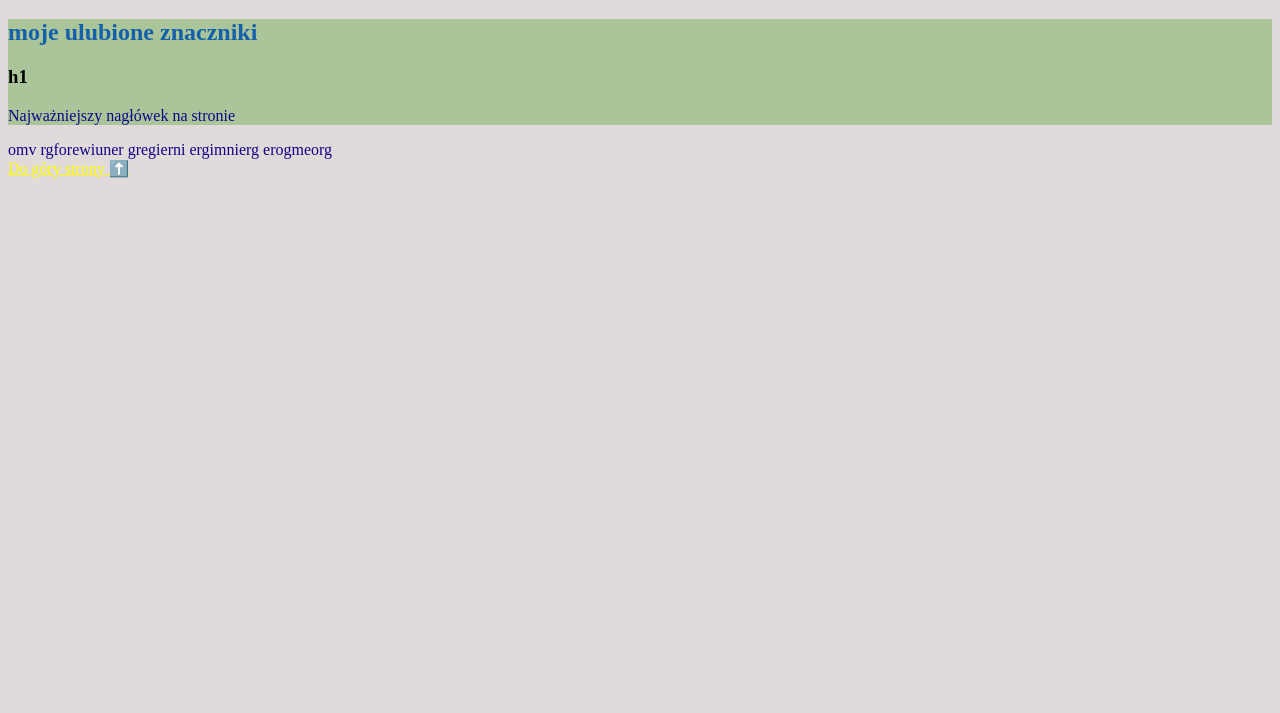
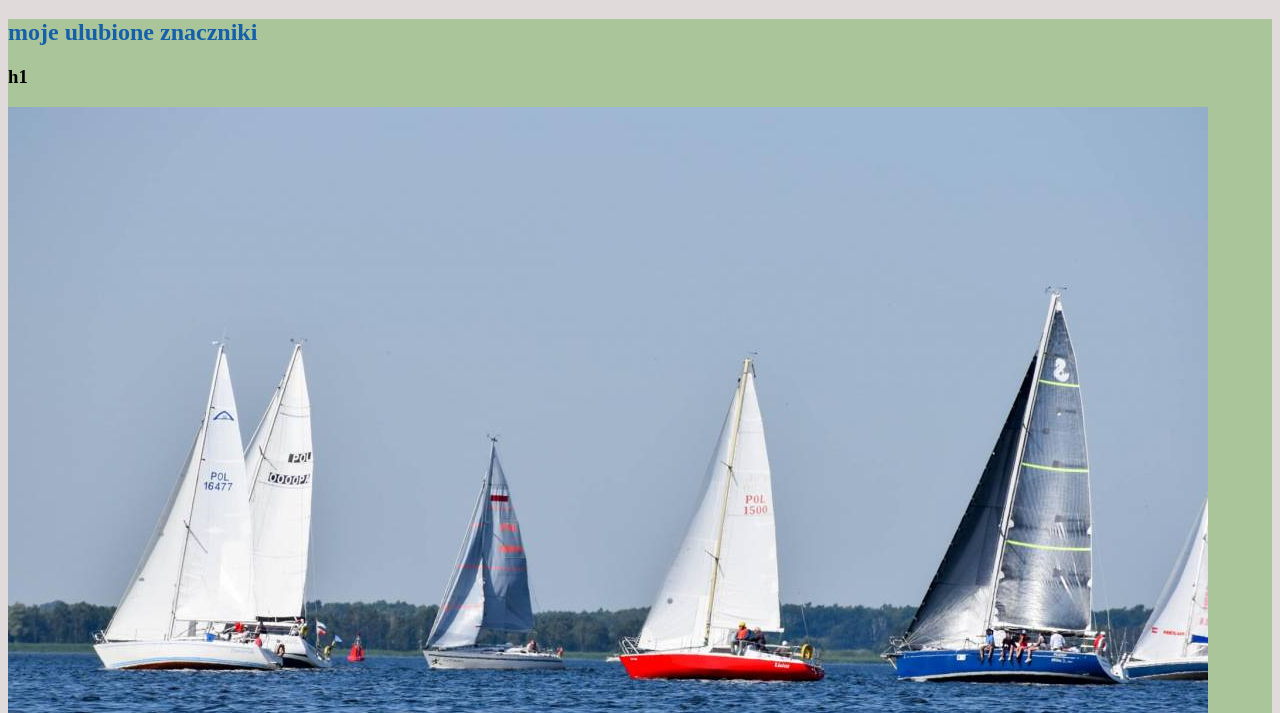
Before and after one commit to kroohy/homepage, a plain HTML site: page drugastrona.html in a window 1280 px wide. Shown: the part 87-800 px from the top of the page. Drawn offline with Linux system fonts and the light colour scheme.

Commit message:
homework 3

```diff
--- a/drugastrona.html
+++ b/drugastrona.html
@@ -21,6 +21,7 @@
         <h2>moje ulubione znaczniki</h2>
         <article>
           <h3>h1</h3>
+          <img src="regaty.jpg" alt="regaty" />
           <p>Najważniejszy nagłówek na stronie</p>
         </article>
       </section>
```
Also changed, not shown: regaty.jpg (added).
